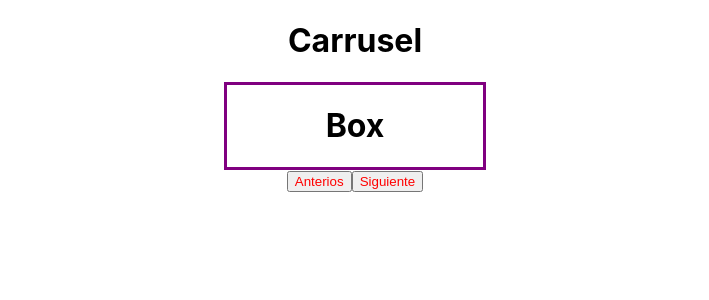
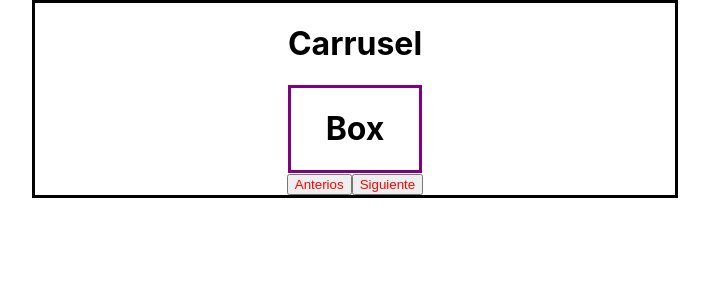
Before and after one commit to patricio87209/carrusel, a React (Create React App) app: page / in a window 1280 px wide. Shown: the top 300 px of the page, without its empty margins (285-994 px from the left). Built offline with nearby package versions, Linux system fonts and the light colour scheme.

Commit message:
Carrusel con nombre parametrizable por props

```diff
--- a/src/App.css
+++ b/src/App.css
@@ -1,8 +1,3 @@
-.App {
-  text-align: center;
-}
-
-
 .Box {
   border-style: solid;
   border-color: purple;
@@ -19,6 +14,7 @@
 }
 
 .Centrado {
+  text-align: center;
   margin-left: auto;
   margin-right: auto;
 }
@@ -29,3 +25,10 @@
   border-style: solid;
   border-color: red;
 }
+
+.Border {
+  border-style: solid;
+  border-color: black;
+  max-width: 50%;
+  max-height: 50%;
+}
--- a/src/App.js
+++ b/src/App.js
@@ -7,10 +7,10 @@ import Carrusel from './components/Carrusel'
 
 function App() {
   return (
-    <Carrusel color='red'>
+    <Carrusel name='Carrusel' color='red'>
       <Box/>
       <Circle/>
-      <Carrusel color='blue'>
+      <Carrusel name='Carrusel hijo' color='blue'>
         <Box/>
         <Circle/>
       </Carrusel>
--- a/src/components/Carrusel.jsx
+++ b/src/components/Carrusel.jsx
@@ -21,9 +21,10 @@ function Carrusel(props){
     }
 
     let colorStyle = {color: props.color}
+
 return (
-    <div className='App'>
-    <h1>Carrusel</h1>
+    <div className='Centrado Border'>
+    <h1>{props.name? props.name : "Carrusel"}</h1>
         {props.children[componentRendered]}
         <button onClick={previousItem} style = {colorStyle}>
             Anterios
```
